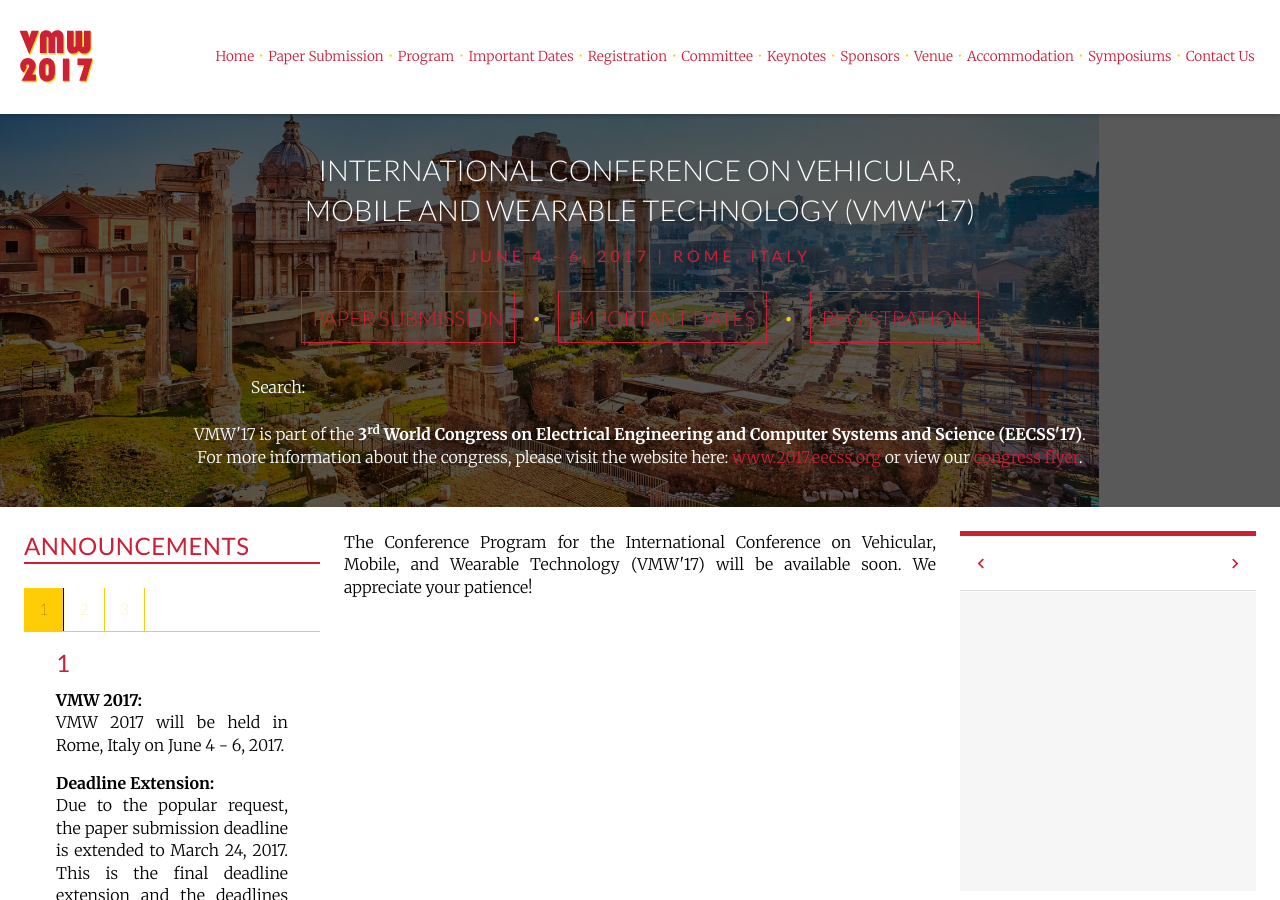
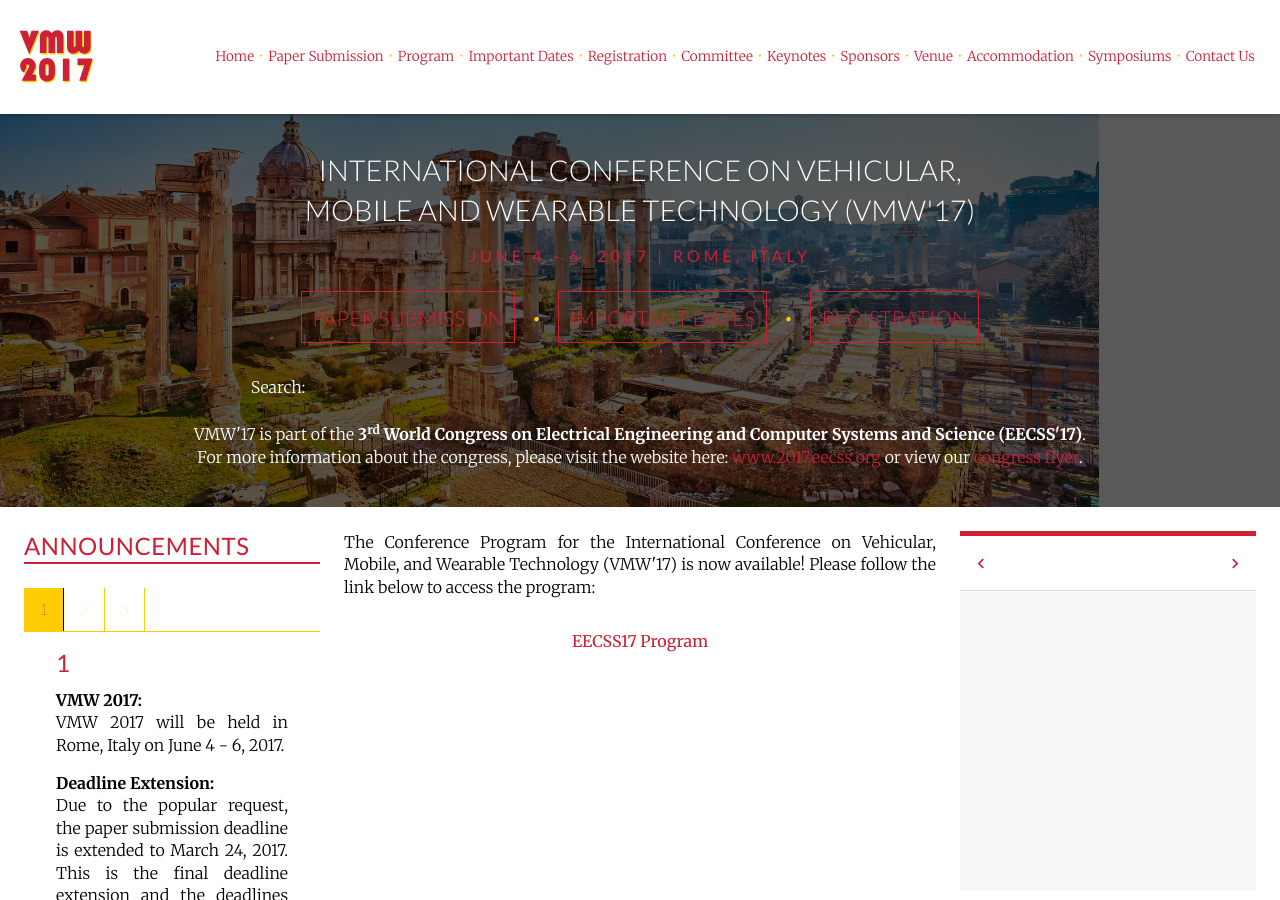
Before and after one commit to intaset/vmw, a Jekyll site: the page built from program.html, in a window 1280 px wide and 900 px high. Built offline with Jekyll 4.4.1, drawn with Linux system fonts in a browser that asks for light colours; nearby versions of some CDN libraries; Markdown is read by kramdown in place of the engine named in the settings; comment, search, counter and statistics services are not loaded.

Commit message:
added program

```diff
--- a/program.html
+++ b/program.html
@@ -7,6 +7,10 @@ keyword: smart glass, wearable imaging, projection devices, smart watch, smart a
 
 <div class="unit unit-s-1 unit-m-1-4-1 unit-l-1-4-1">
   <div class="unit-spacer content">
-    <p class="body">The Conference Program for the International Conference on Vehicular, Mobile, and Wearable Technology (VMW'17) will be available soon. We appreciate your patience!</p>
+    <!-- <p class="body">The Conference Program for the International Conference on Vehicular, Mobile, and Wearable Technology (VMW'17) will be available soon. We appreciate your patience!</p> -->
+
+     <p class="body">The Conference Program for the International Conference on  Vehicular, Mobile, and Wearable Technology (VMW'17) is now available! Please follow the link below to access the program:</p>
+
+    <p align="center"><a href="../EECSS17_Program.pdf" class="body-link">EECSS17 Program</a></p>
   </div>
   </div>
```
Also changed, not shown: 1 other file.
